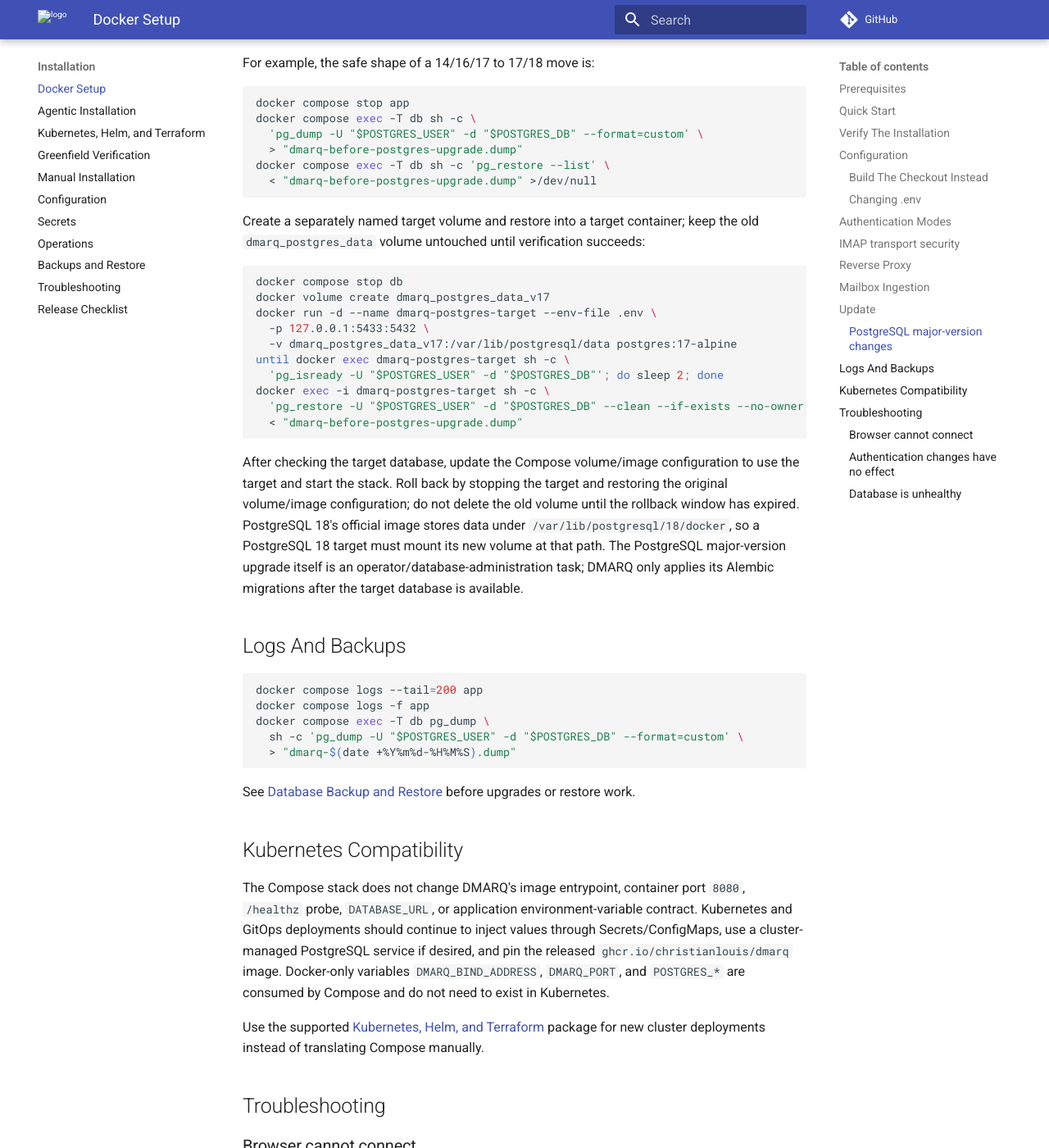
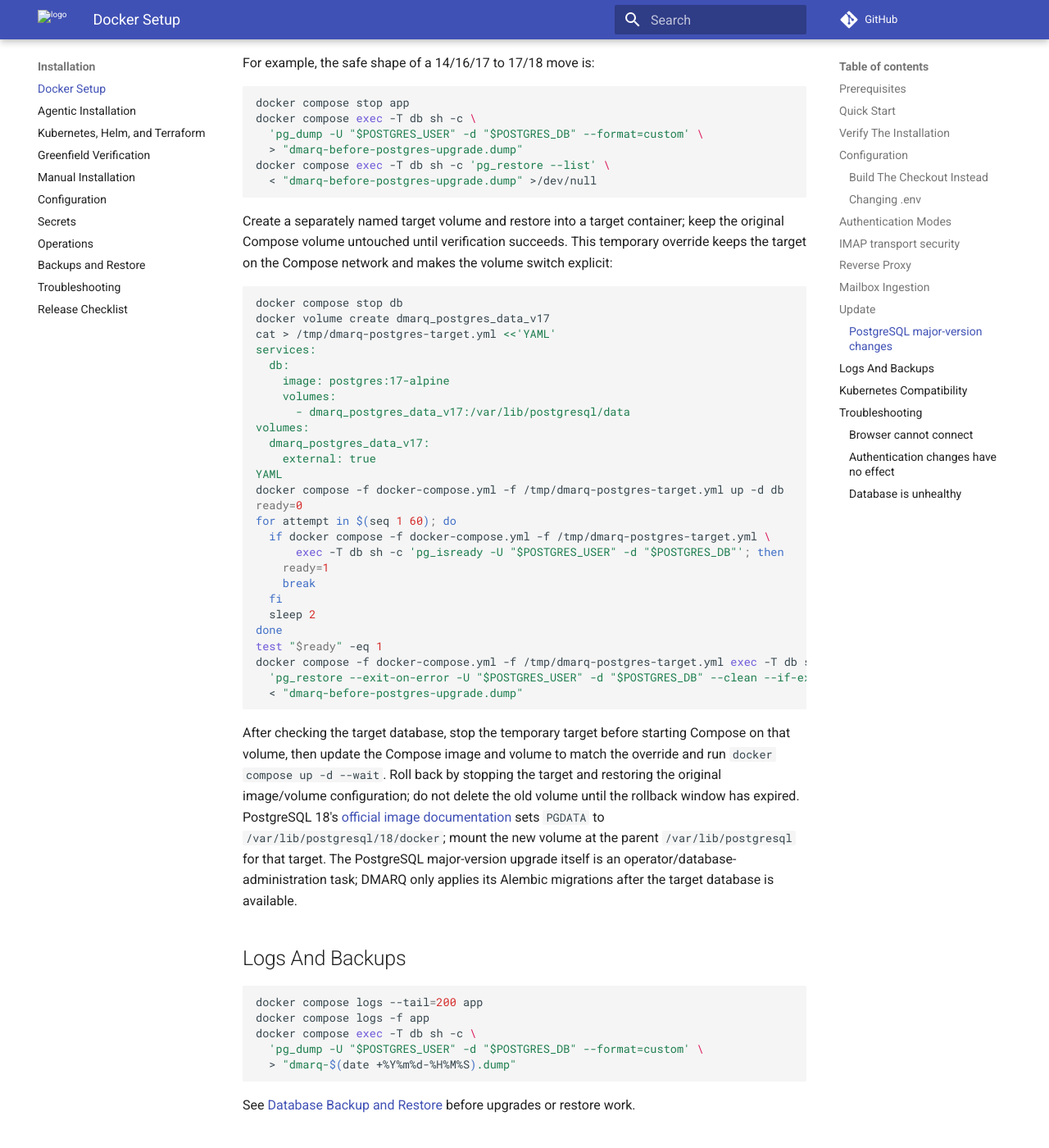
Before and after one commit to christianlouis/dmarq, an MkDocs documentation site: the page built from docs/deployment/docker.md, in a window 1280 px wide and 1400 px high, scrolled down 6165 px. Shown: the whole window at 82% size. Built offline with MkDocs 1.6.1 and Material for MkDocs 9.7.7, drawn with Linux system fonts in a browser that asks for light colours; comment, search, counter and statistics services are not loaded; some of the changed text lies outside the part shown.

Commit message:
docs: make PostgreSQL volume migration runnable

````diff
--- a/docs/deployment/docker.md
+++ b/docs/deployment/docker.md
@@ -262,37 +262,57 @@
 ```
 
 Create a separately named target volume and restore into a target container;
-keep the old `dmarq_postgres_data` volume untouched until verification succeeds:
+keep the original Compose volume untouched until verification succeeds. This
+temporary override keeps the target on the Compose network and makes the
+volume switch explicit:
 
 ```bash
 docker compose stop db
 docker volume create dmarq_postgres_data_v17
-docker run -d --name dmarq-postgres-target --env-file .env \
-  -p 127.0.0.1:5433:5432 \
-  -v dmarq_postgres_data_v17:/var/lib/postgresql/data postgres:17-alpine
-until docker exec dmarq-postgres-target sh -c \
-  'pg_isready -U "$POSTGRES_USER" -d "$POSTGRES_DB"'; do sleep 2; done
-docker exec -i dmarq-postgres-target sh -c \
-  'pg_restore -U "$POSTGRES_USER" -d "$POSTGRES_DB" --clean --if-exists --no-owner' \
+cat > /tmp/dmarq-postgres-target.yml <<'YAML'
+services:
+  db:
+    image: postgres:17-alpine
+    volumes:
+      - dmarq_postgres_data_v17:/var/lib/postgresql/data
+volumes:
+  dmarq_postgres_data_v17:
+    external: true
+YAML
+docker compose -f docker-compose.yml -f /tmp/dmarq-postgres-target.yml up -d db
+ready=0
+for attempt in $(seq 1 60); do
+  if docker compose -f docker-compose.yml -f /tmp/dmarq-postgres-target.yml \
+      exec -T db sh -c 'pg_isready -U "$POSTGRES_USER" -d "$POSTGRES_DB"'; then
+    ready=1
+    break
+  fi
+  sleep 2
+done
+test "$ready" -eq 1
+docker compose -f docker-compose.yml -f /tmp/dmarq-postgres-target.yml exec -T db sh -c \
+  'pg_restore --exit-on-error -U "$POSTGRES_USER" -d "$POSTGRES_DB" --clean --if-exists --no-owner' \
   < "dmarq-before-postgres-upgrade.dump"
 ```
 
-After checking the target database, update the Compose volume/image configuration
-to use the target and start the stack. Roll back by stopping the target and
-restoring the original volume/image configuration; do not delete the old volume
-until the rollback window has expired. PostgreSQL 18's official image stores
-data under `/var/lib/postgresql/18/docker`, so a PostgreSQL 18 target must mount
-its new volume at that path. The PostgreSQL major-version upgrade itself is an
-operator/database-administration task; DMARQ only applies its Alembic migrations
-after the target database is available.
+After checking the target database, stop the temporary target before starting
+Compose on that volume, then update the Compose image and volume to match the
+override and run `docker compose up -d --wait`. Roll back by stopping the target
+and restoring the original image/volume configuration; do not delete the old
+volume until the rollback window has expired. PostgreSQL 18's [official image
+documentation](https://github.com/docker-library/postgres/blob/master/README.md)
+sets `PGDATA` to `/var/lib/postgresql/18/docker`; mount the new volume at the
+parent `/var/lib/postgresql` for that target. The PostgreSQL major-version
+upgrade itself is an operator/database-administration task; DMARQ only applies
+its Alembic migrations after the target database is available.
 
 ## Logs And Backups
 
 ```bash
 docker compose logs --tail=200 app
 docker compose logs -f app
-docker compose exec -T db pg_dump \
-  sh -c 'pg_dump -U "$POSTGRES_USER" -d "$POSTGRES_DB" --format=custom' \
+docker compose exec -T db sh -c \
+  'pg_dump -U "$POSTGRES_USER" -d "$POSTGRES_DB" --format=custom' \
   > "dmarq-$(date +%Y%m%d-%H%M%S).dump"
 ```
 
````
Also changed, not shown: other parts of docs/deployment/docker.md (+1 -1 lines).
